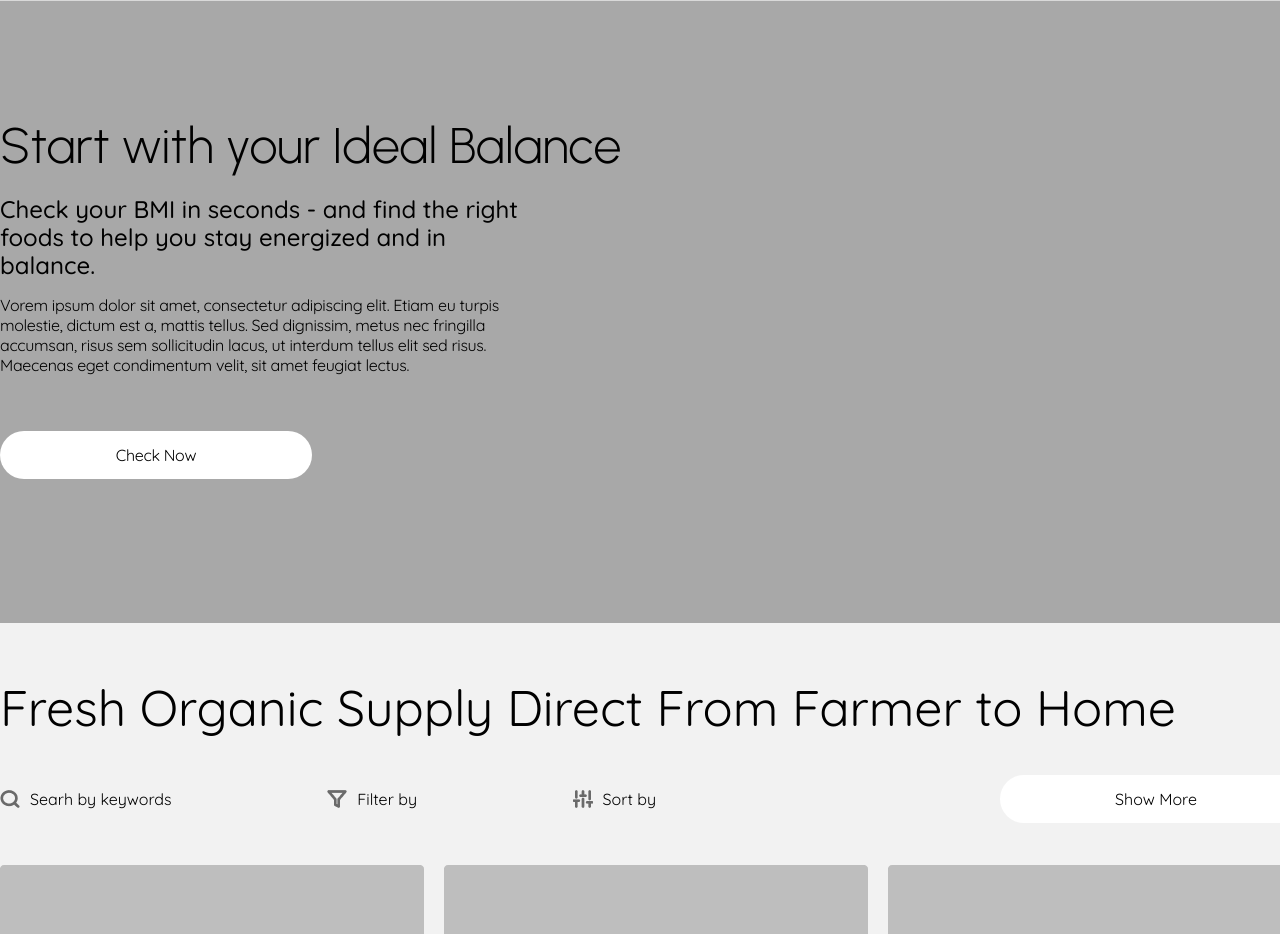
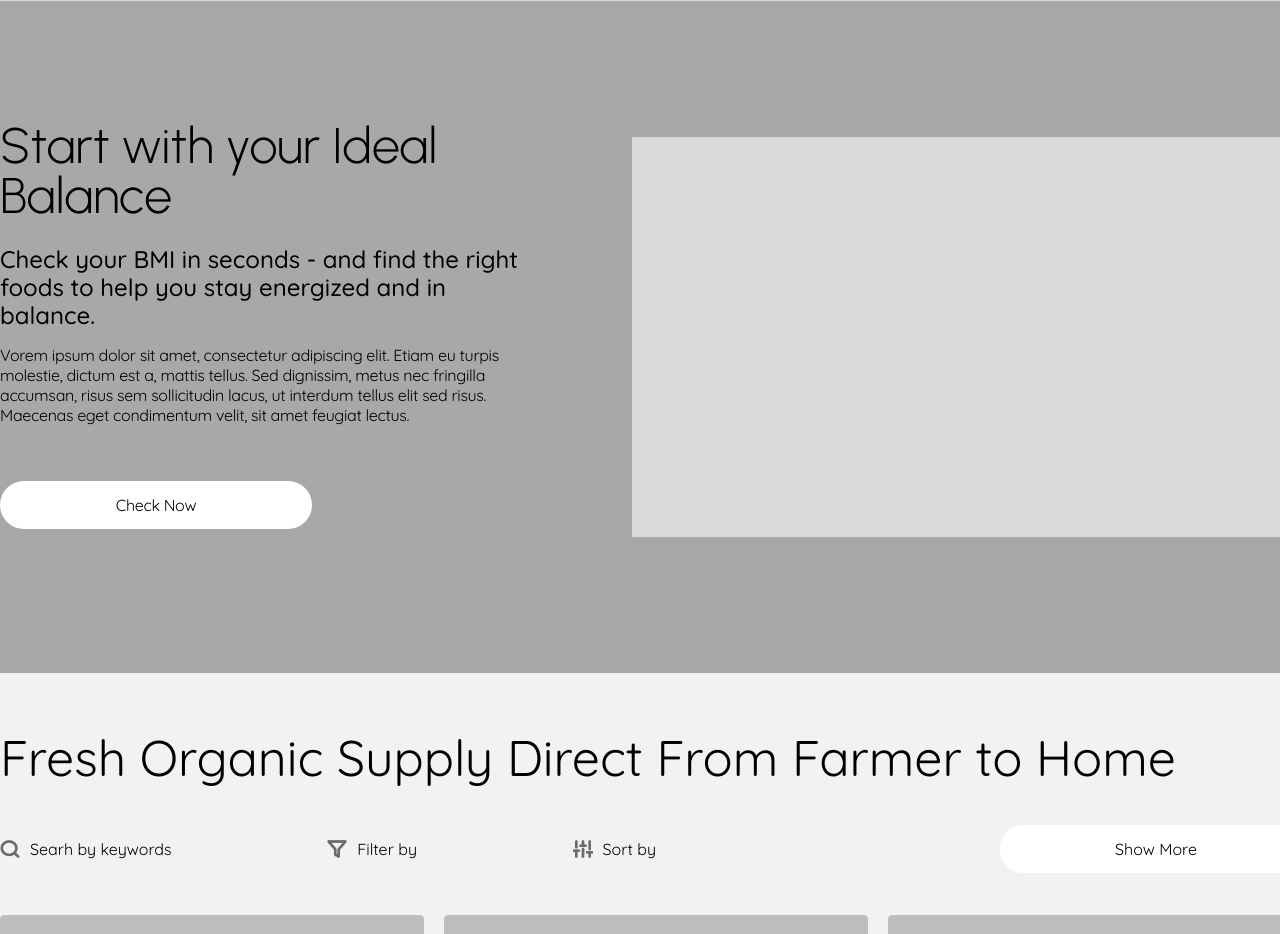
Before and after one commit to t3vel/online-store-frontend, a React (Vite) app: page / in a window 1280 px wide. Shown: the part 1660-2594 px from the top of the page. Built offline with nearby package versions, Linux system fonts and the light colour scheme.

Commit message:
final with

```diff
--- a/src/components/StartWith/StartWith.jsx
+++ b/src/components/StartWith/StartWith.jsx
@@ -1,4 +1,5 @@
 import styles from "./StartWith.module.css";
+import rectangle from "./img/rectangle.png";
 
 import Button from "../UI/Button/Button";
 
@@ -25,6 +26,9 @@ export default function StartWith() {
             <Button className={styles.checkbtn}>Check Now</Button>
           </div>
         </div>
+        <div className={styles.right}>
+          <img src={rectangle} alt="BMI illustration" />
+        </div>
       </div>
     </div>
   );
```
